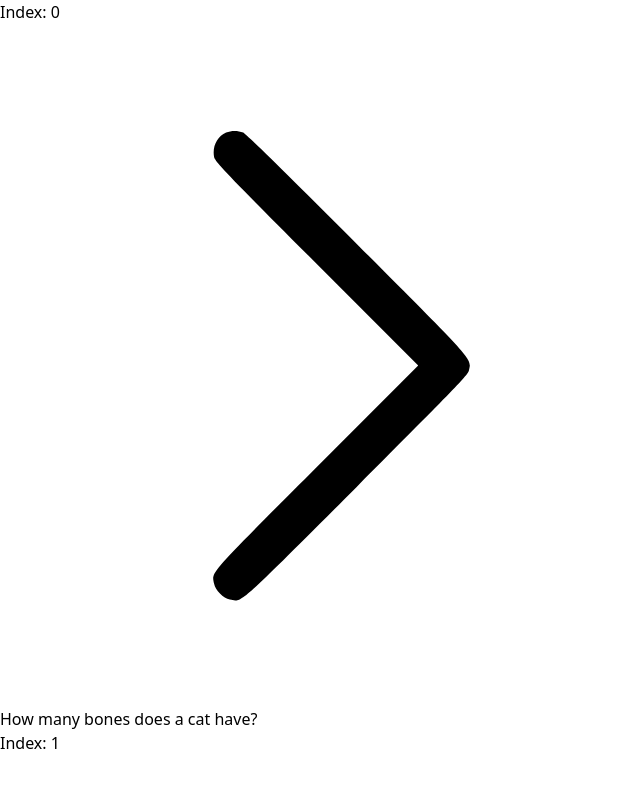
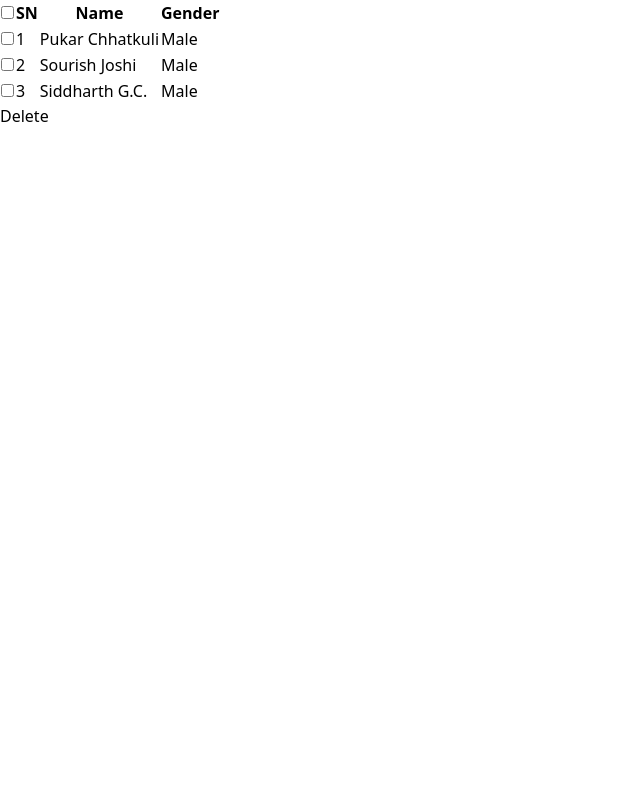
Before and after one commit to RockyPukar1/routing-react, a React (Vite) app: page / in a window 1280 px wide. Shown: the top 800 px of the page, without its empty margins (0-640 px from the left). Built offline with nearby package versions, Linux system fonts and the light colour scheme.

Commit message:
bulk delete

```diff
--- a/src/App.jsx
+++ b/src/App.jsx
@@ -1,80 +1,91 @@
 import { useState } from "react";
 
-const faqs = [
+const datas = [
   {
-    question: "How many bones does a cat have?",
-    answer: "A cat has 230 bones - 6 more than a human",
+    id: 1,
+    name: "Pukar Chhatkuli",
+    gender: "Male",
   },
   {
-    question: "How much do cats sleep?",
-    answer: "The average cat sleeps 12-16 hours per day",
+    id: 2,
+    name: "Sourish Joshi",
+    gender: "Male",
   },
   {
-    question: "How long do cats live",
-    answer:
-      "Outdoor cats live 5 years on average. Indoor\ncats live 15 years on average.",
-  },
-  {
-    question: "How long do cats live",
-    answer:
-      "Outdoor cats live 5 years on average. Indoor\ncats live 15 years on average.",
-  },
-  {
-    question: "How long do cats live",
-    answer:
-      "Outdoor cats live 5 years on average. Indoor\ncats live 15 years on average.",
-  },
-  {
-    question: "How long do cats live",
-    answer:
-      "Outdoor cats live 5 years on average. Indoor\ncats live 15 years on average.",
-  },
-  {
-    question: "How long do cats live",
-    answer:
-      "Outdoor cats live 5 years on average. Indoor\ncats live 15 years on average.",
-  },
-  {
-    question: "How long do cats live",
-    answer:
-      "Outdoor cats live 5 years on average. Indoor\ncats live 15 years on average.",
+    id: 3,
+    name: "Siddharth G.C.",
+    gender: "Male",
   },
 ];
 
-function App() {
-  const [showIndexes, setShowIndexes] = useState([]);
-  console.log(showIndexes);
+export default function App() {
+  const [persons, setPersons] = useState(datas);
+  const [selected, setSelected] = useState([]);
+
+  const allChecked = !persons.length
+    ? false
+    : persons.map((person) => person.id).every((id) => selected.includes(id));
+  console.log(selected, allChecked);
   return (
-    <div className="flex justify-center items-center">
-      <div className="flex-col w-72 text-xs">
-        {faqs.map((faq, index) => (
-          <div className="border border-1 my-2 p-2" key={index}>
-            <p className="font-semibold flex gap-1 items-center">
-              Index: {index}
-              <img
-                onClick={() => {
-                  if (showIndexes.includes(index)) {
-                    setShowIndexes((prev) => prev.filter((i) => i !== index));
-                  } else {
-                    setShowIndexes((prev) => [...prev, index]);
+    <div>
+      <table className="min-w-full border">
+        <thead>
+          <tr>
+            <th className="border px-4 py-2">
+              <input
+                type="checkbox"
+                checked={allChecked}
+                onChange={() => {
+                  if (persons) {
+                    if (allChecked) {
+                      setSelected([]);
+                    } else {
+                      setSelected(persons.map((person) => person.id));
+                    }
                   }
                 }}
-                className={`w-5 h-2 ${
-                  showIndexes.includes(index) && "rotate-90"
-                }`}
-                src="/src/assets/chevron.svg"
-                alt="Chevron"
               />
-              {faq.question}
-            </p>
-            {showIndexes.includes(index) && (
-              <p className="font-normal ml-6">{faq.answer}</p>
-            )}
-          </div>
-        ))}
-      </div>
+            </th>
+            <th className="border px-4 py-2">SN</th>
+            <th className="border px-4 py-2">Name</th>
+            <th className="border px-4 py-2">Gender</th>
+          </tr>
+        </thead>
+        <tbody>
+          {persons.map((person) => (
+            <tr key={person.id}>
+              <td className="border px-4 py-2">
+                <input
+                  type="checkbox"
+                  checked={selected.includes(person.id)}
+                  onChange={() => {
+                    if (selected.includes(person.id)) {
+                      setSelected((prev) =>
+                        prev.filter((id) => id !== person.id)
+                      );
+                    } else {
+                      setSelected((prev) => [...prev, person.id]);
+                    }
+                  }}
+                />
+              </td>
+              <td className="border px-4 py-2">{person.id}</td>
+              <td className="border px-4 py-2">{person.name}</td>
+              <td className="border px-4 py-2">{person.gender}</td>
+            </tr>
+          ))}
+        </tbody>
+      </table>
+      <button
+        className="bg-red-600 p-4 absolute left-1/2 -translate-x-1/2 bottom-0"
+        onClick={() => {
+          setPersons((prev) =>
+            prev.filter((person) => !selected.includes(person.id))
+          );
+        }}
+      >
+        Delete
+      </button>
     </div>
   );
 }
-
-export default App;
```
